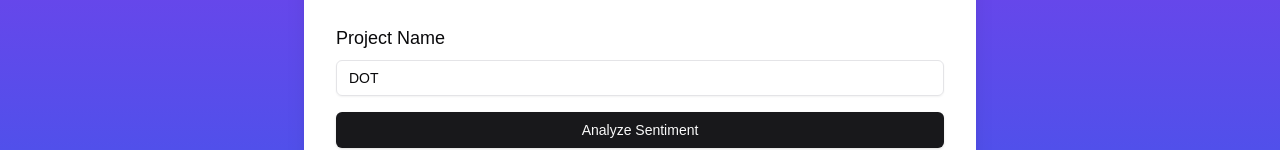
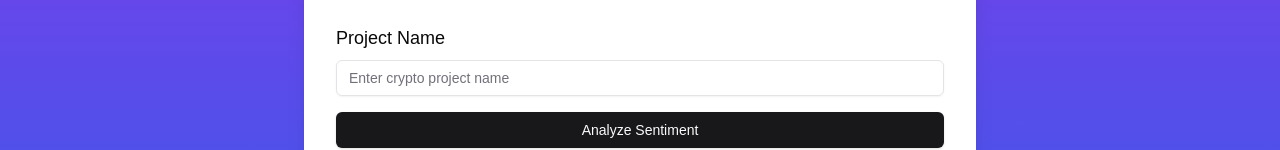
Before and after one commit to Encode-Group16-AI-bootcamp-Q3-2024/finalProject-Group16, a Next.js app: page / in a window 1280 px wide. Shown: the part 332-482 px from the top of the page. Built offline with nearby package versions, Linux system fonts and the light colour scheme.

Commit message:
revised initial state

```diff
--- a/app/page.tsx
+++ b/app/page.tsx
@@ -7,7 +7,7 @@ import { Button } from "@/components/ui/button"
 import { Label } from "@/components/ui/label"
 
 export default function CryptoSentimentAnalysis() {
-  const [projectName, setProjectName] = useState("DOT")
+  const [projectName, setProjectName] = useState("")
   const { messages, append, isLoading } = useChat();
 
   const handleSubmit = async (e: React.FormEvent) => {
@@ -39,7 +39,7 @@ export default function CryptoSentimentAnalysis() {
             <Input
               id="projectName"
               type="text"
-              placeholder="Enter crypto project name (default: BTC)"
+              placeholder="Enter crypto project name "
               value={projectName}
               onChange={(e) => setProjectName(e.target.value)}
               className="w-full"
```
